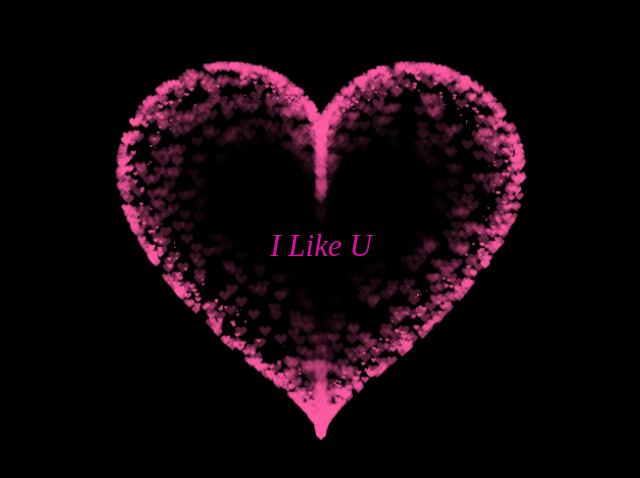
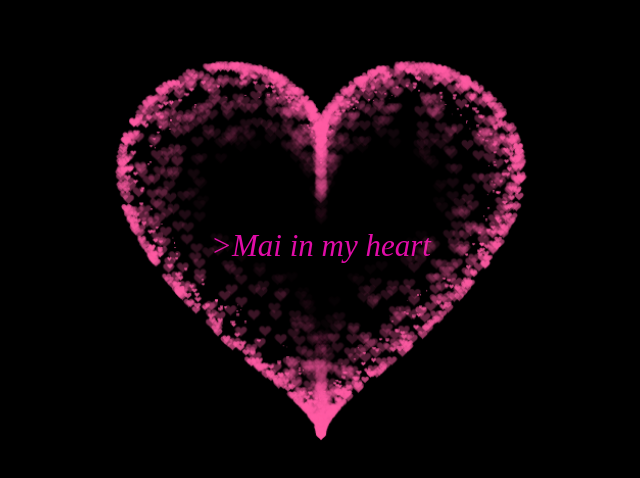
Before and after one commit to nguyenkhatuanphat/traitim, a plain HTML site: page index2.html in a window 1280 px wide. Shown: the part 152-630 px from the top of the page, without its empty margins (319-959 px from the left). Drawn offline with Linux system fonts and the light colour scheme.

Commit message:
Update index2.html

```diff
--- a/index2.html
+++ b/index2.html
@@ -331,6 +331,6 @@ var ParticlePool = (function() {
         align-items: center;
         justify-content: center;
         margin-bottom: 5px;
-        text-align: center;">I Like U</div>
+        text-align: center;">>Mai in my heart</div>
  </BODY>
 </HTML>
```
